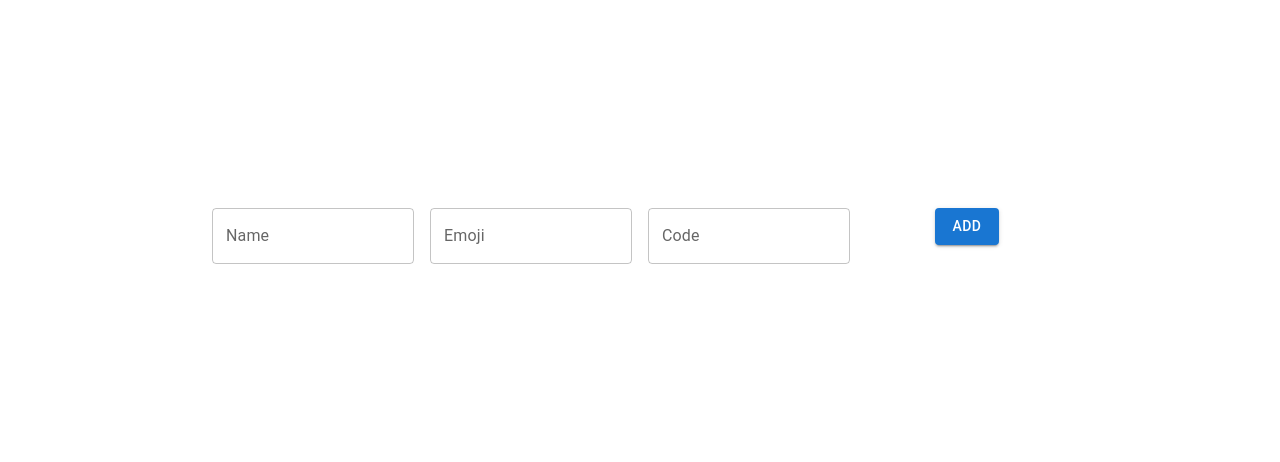
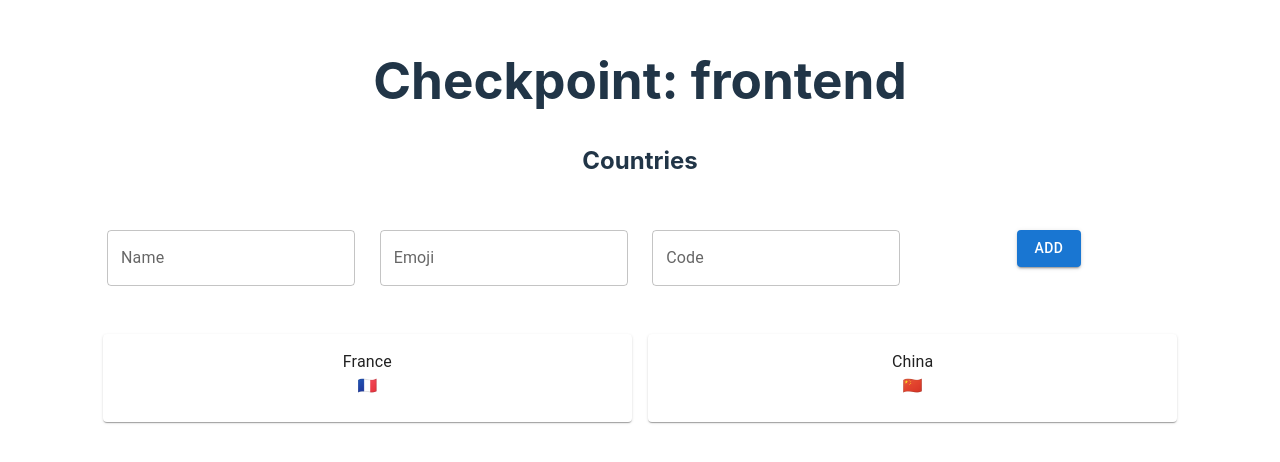
Before and after one commit to WildCodeSchool-CDA-FT-2024-09/checkpoint_3, a React (Vite) app in the folder client/: page / in a window 1280 px wide. Shown: the part 164-626 px from the top of the page. Built offline with nearby package versions, Linux system fonts and the light colour scheme.

Commit message:
layout page principale

```diff
--- a/client/src/App.tsx
+++ b/client/src/App.tsx
@@ -1,10 +1,16 @@
 import "./App.css";
-import AddCountryForm from "./components/AddCountryForm";
+import MainPage from "./pages/MainPage";
 
 function App() {
   return (
     <>
-      <AddCountryForm />
+      <header>
+        <h1>Checkpoint: frontend</h1>
+        <h2>Countries</h2>
+      </header>
+      <main>
+        <MainPage />
+      </main>
     </>
   );
 }
--- /dev/null
+++ b/client/src/pages/MainPage.tsx
@@ -0,0 +1,19 @@
+import Grid from "@mui/material/Grid2";
+import Box from "@mui/material/Box";
+import AddCountryForm from "../components/AddCountryForm";
+import CountriesList from "../components/CountriesList";
+
+export default function MainPage() {
+  return (
+    <Box sx={{ flexGrow: 1, padding: 2 }}>
+      <Grid container spacing={2}>
+        <Grid size={{ xs: 12 }}>
+          <AddCountryForm />
+        </Grid>
+        <Grid size={{ xs: 12 }}>
+          <CountriesList />
+        </Grid>
+      </Grid>
+    </Box>
+  );
+}
```
